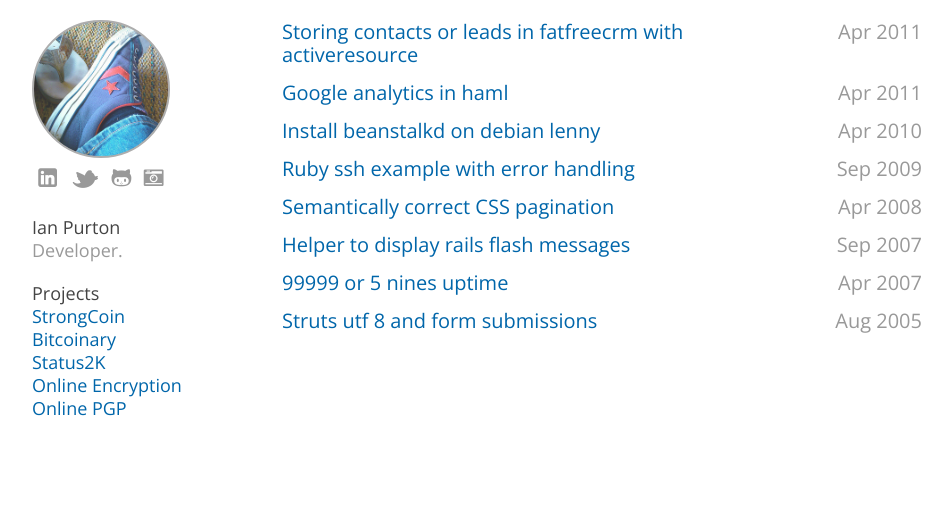
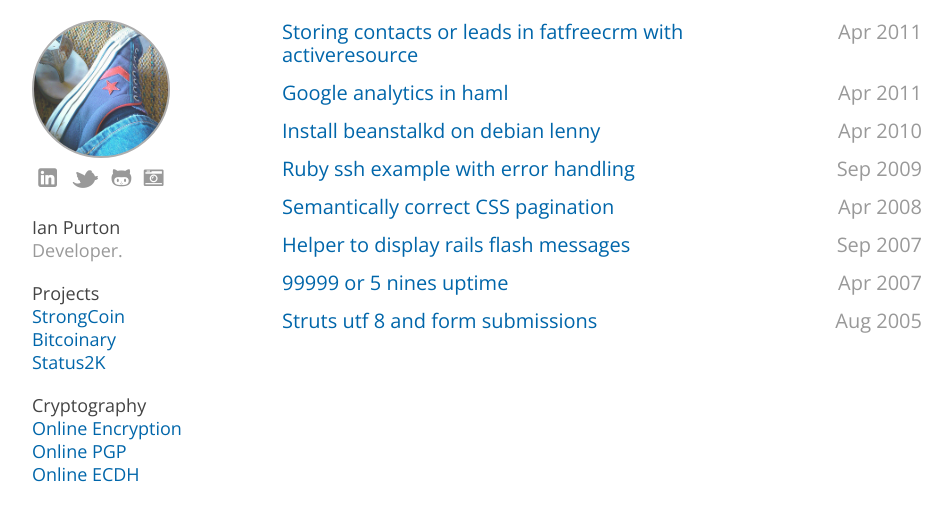
Before and after one commit to thisismk/ianpurton.github.com, a Jekyll site: the page built from index.html, in a window 1280 px wide. Shown: the top 521 px of the page, without its empty margins (138-1090 px from the left). Built offline with Jekyll 4.4.1, drawn with Linux system fonts in a browser that asks for light colours; some web fonts are replaced.

Commit message:
Added ECDH Example.

```diff
--- a/_layouts/default.html
+++ b/_layouts/default.html
@@ -93,8 +93,13 @@
             <li class="gray"><a href="https://www.strongcoin.com">StrongCoin</a></li>
             <li class="gray"><a href="https://www.bitcoinary.com">Bitcoinary</a></li>
             <li class="gray"><a href="http://status2k.com">Status2K</a></li>
+          </ul>
+
+          <ul id="projects">
+            <li>Cryptography</span></li>
             <li class="gray"><a href="/crypto">Online Encryption</a></li>
             <li class="gray"><a href="/online-pgp">Online PGP</a></li>
+            <li class="gray"><a href="/online-ecdh">Online ECDH</a></li>
           </ul>
 
         </section>
```
